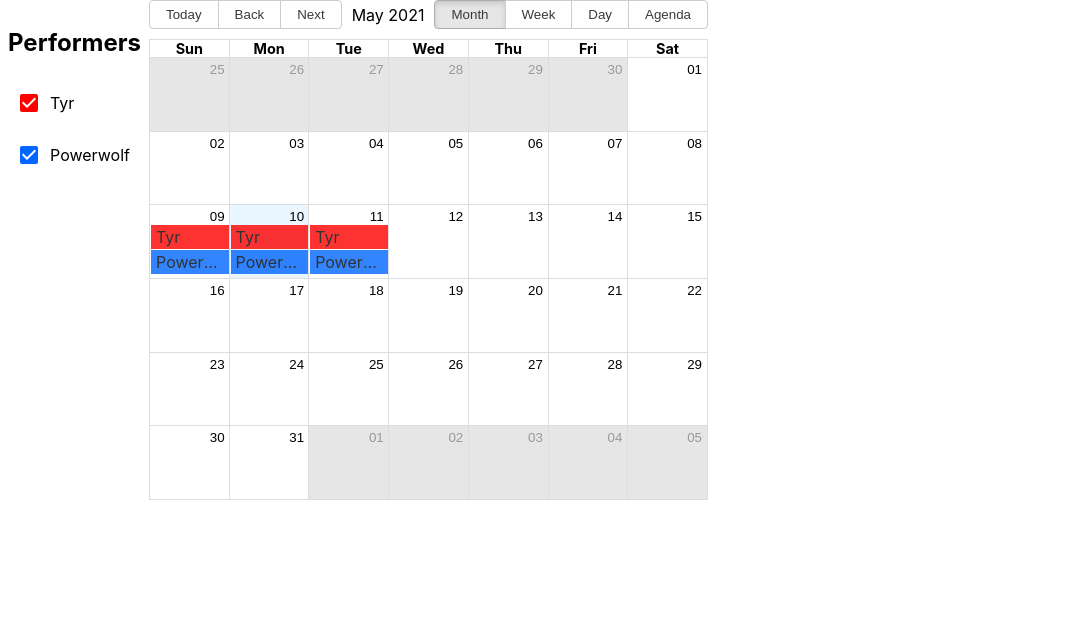
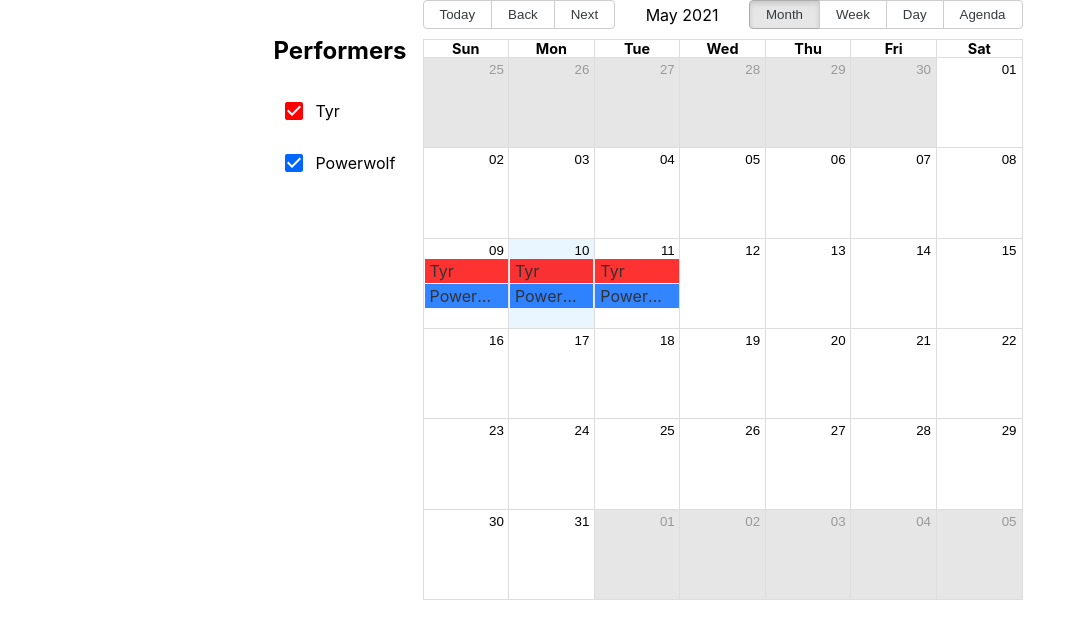
Before and after one commit to SheaMeyers/performer-calendar-app, a React (Create React App) app: page / in a window 1280 px wide. Shown: the top 638 px of the page, without its empty margins (0-1077 px from the left). Built offline with nearby package versions, Linux system fonts and the light colour scheme.

Commit message:
Minor styling changes

```diff
--- a/src/App.css
+++ b/src/App.css
@@ -1,4 +1,6 @@
 .App {
   display: flex;
   text-align: center;
+  width: 100%;
+  justify-content: center;
 }
--- a/src/BandsList.css
+++ b/src/BandsList.css
@@ -1,3 +1,3 @@
 .Bands-List {
-    margin: 0.5rem;
+    margin: 1rem;
 }
--- a/src/Calendar.tsx
+++ b/src/Calendar.tsx
@@ -53,7 +53,7 @@
                 events={myEventsList.filter(event => bands.includes(event.title))}
                 startAccessor="start"
                 endAccessor="end"
-                style={{ height: 500 }}
+                style={{ height: 600, width: 600 }}
                 tooltipAccessor={eventTooltipGetter}
                 eventPropGetter={eventStyleGetter}
                 onSelectEvent={handleOnSelectEvent}
```
